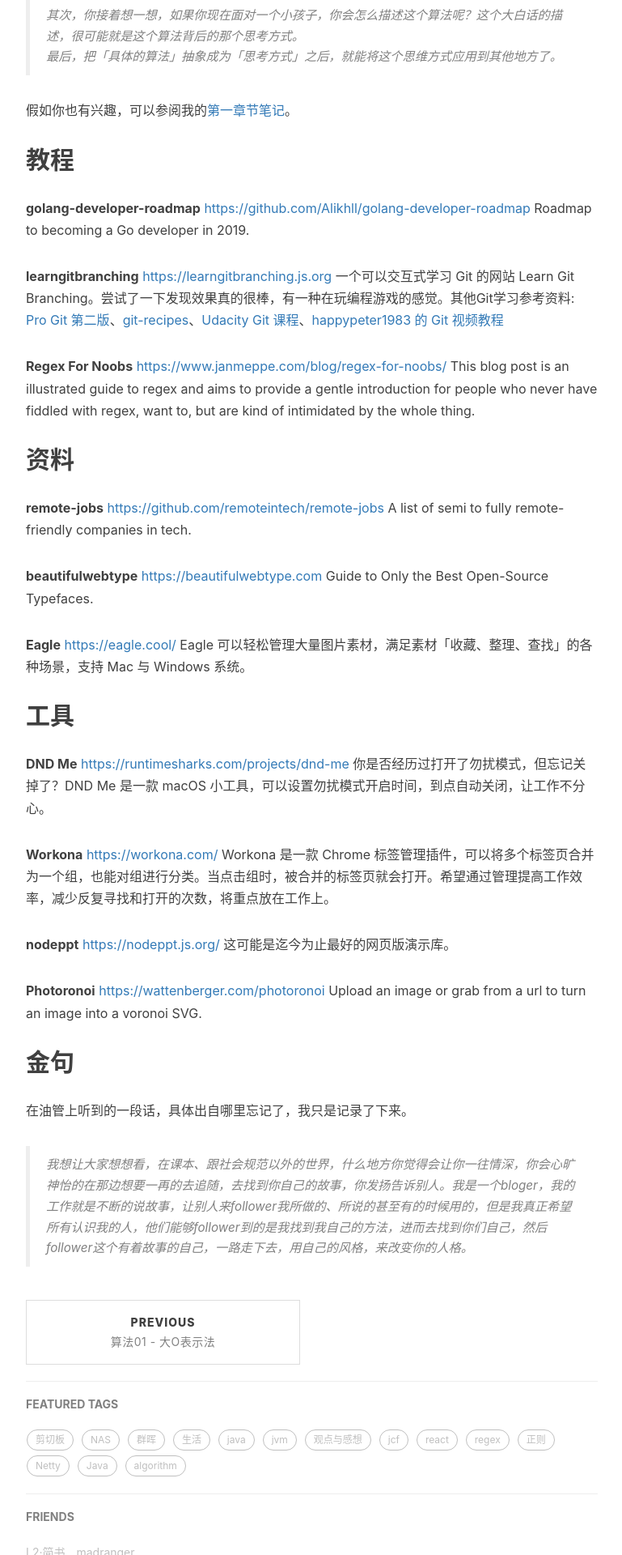
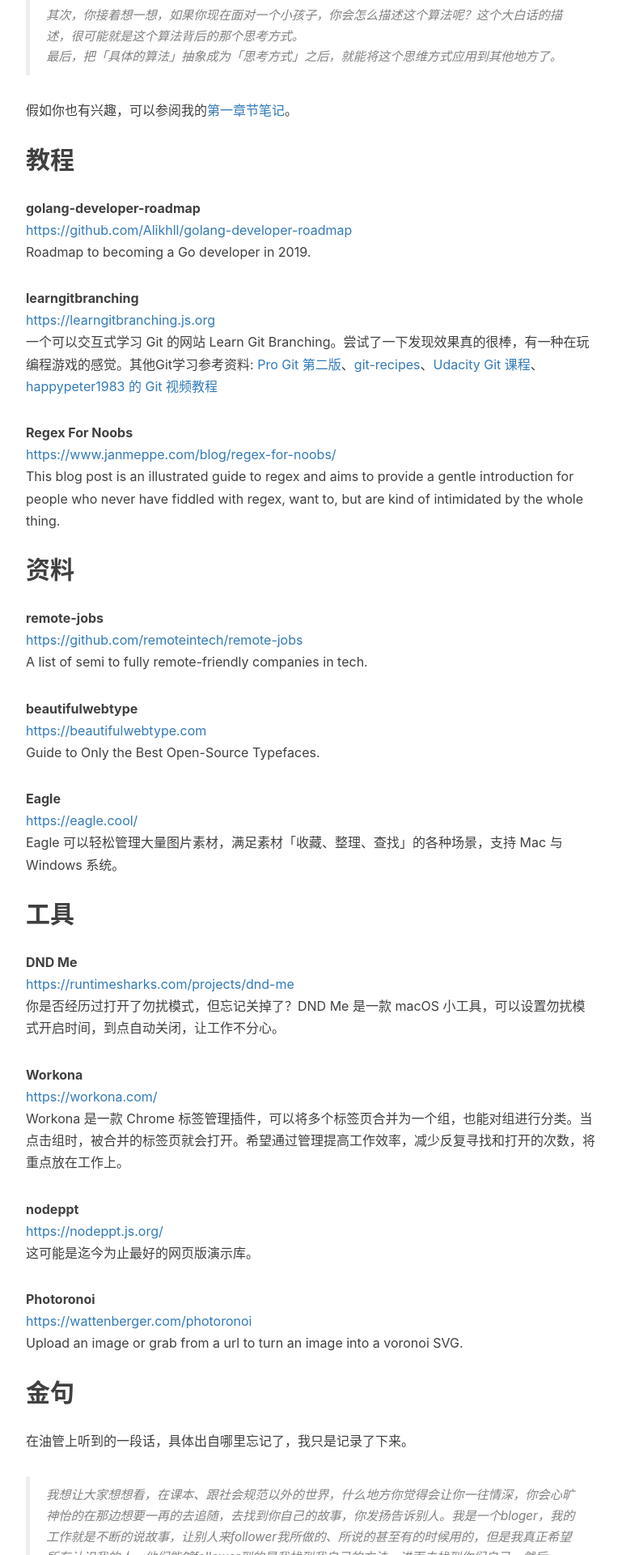
Before and after one commit to linlicro/linlicro.github.io, a Jekyll site: the page built from _posts/2019-08-16-Weekly-53.md, in a window 1280 px wide. Shown: the part 823-2743 px from the top of the page at 81% size, without its empty margins (233-1002 px from the left). Built offline with Jekyll 4.4.1, drawn with Linux system fonts in a browser that asks for light colours; nearby versions of some CDN libraries; comment, search, counter and statistics services are not loaded.

Commit message:
mod: weekly 53

```diff
--- a/_posts/2019-08-16-Weekly-53.md
+++ b/_posts/2019-08-16-Weekly-53.md
@@ -26,49 +26,49 @@ tags:
 
 ## 教程
 
-**golang-developer-roadmap**
-<https://github.com/Alikhll/golang-developer-roadmap>
+**golang-developer-roadmap**<br />
+<https://github.com/Alikhll/golang-developer-roadmap><br />
 Roadmap to becoming a Go developer in 2019.
 
-**learngitbranching**
-<https://learngitbranching.js.org>
+**learngitbranching**<br />
+<https://learngitbranching.js.org><br />
 一个可以交互式学习 Git 的网站 Learn Git Branching。尝试了一下发现效果真的很棒，有一种在玩编程游戏的感觉。其他Git学习参考资料: [Pro Git 第二版](https://git-scm.com/book/zh/v2)、[git-recipes](https://github.com/geeeeeeeeek/git-recipes/blob/master/README.md)、[Udacity Git 课程](https://cn.udacity.com/course/how-to-use-git-and-github--ud775)、[happypeter1983 的 Git 视频教程](http://i.youku.com/i/UMTc0ODYxNDcy)
 
-**Regex For Noobs**
-<https://www.janmeppe.com/blog/regex-for-noobs/>
+**Regex For Noobs**<br />
+<https://www.janmeppe.com/blog/regex-for-noobs/><br />
 This blog post is an illustrated guide to regex and aims to provide a gentle introduction for people who never have fiddled with regex, want to, but are kind of intimidated by the whole thing.
 
 ## 资料
 
-**remote-jobs**
-<https://github.com/remoteintech/remote-jobs>
+**remote-jobs**<br />
+<https://github.com/remoteintech/remote-jobs><br />
 A list of semi to fully remote-friendly companies in tech.
 
-**beautifulwebtype**
-<https://beautifulwebtype.com>
+**beautifulwebtype**<br />
+<https://beautifulwebtype.com><br />
 Guide to Only the Best Open-Source Typefaces.
 
-**Eagle**
-<https://eagle.cool/>
+**Eagle**<br />
+<https://eagle.cool/><br />
 Eagle 可以轻松管理大量图片素材，满足素材「收藏、整理、查找」的各种场景，支持 Mac 与 Windows 系统。
 
 
 ## 工具
 
-**DND Me**
-<https://runtimesharks.com/projects/dnd-me>
+**DND Me**<br />
+<https://runtimesharks.com/projects/dnd-me><br />
 你是否经历过打开了勿扰模式，但忘记关掉了？DND Me 是一款 macOS 小工具，可以设置勿扰模式开启时间，到点自动关闭，让工作不分心。
 
-**Workona**
-<https://workona.com/>
+**Workona**<br />
+<https://workona.com/><br />
 Workona 是一款 Chrome 标签管理插件，可以将多个标签页合并为一个组，也能对组进行分类。当点击组时，被合并的标签页就会打开。希望通过管理提高工作效率，减少反复寻找和打开的次数，将重点放在工作上。
 
-**nodeppt**
-<https://nodeppt.js.org/>
+**nodeppt**<br />
+<https://nodeppt.js.org/><br />
 这可能是迄今为止最好的网页版演示库。
 
-**Photoronoi**
-<https://wattenberger.com/photoronoi>
+**Photoronoi**<br />
+<https://wattenberger.com/photoronoi><br />
 Upload an image or grab from a url to turn an image into a voronoi SVG.
 
 ## 金句
```
